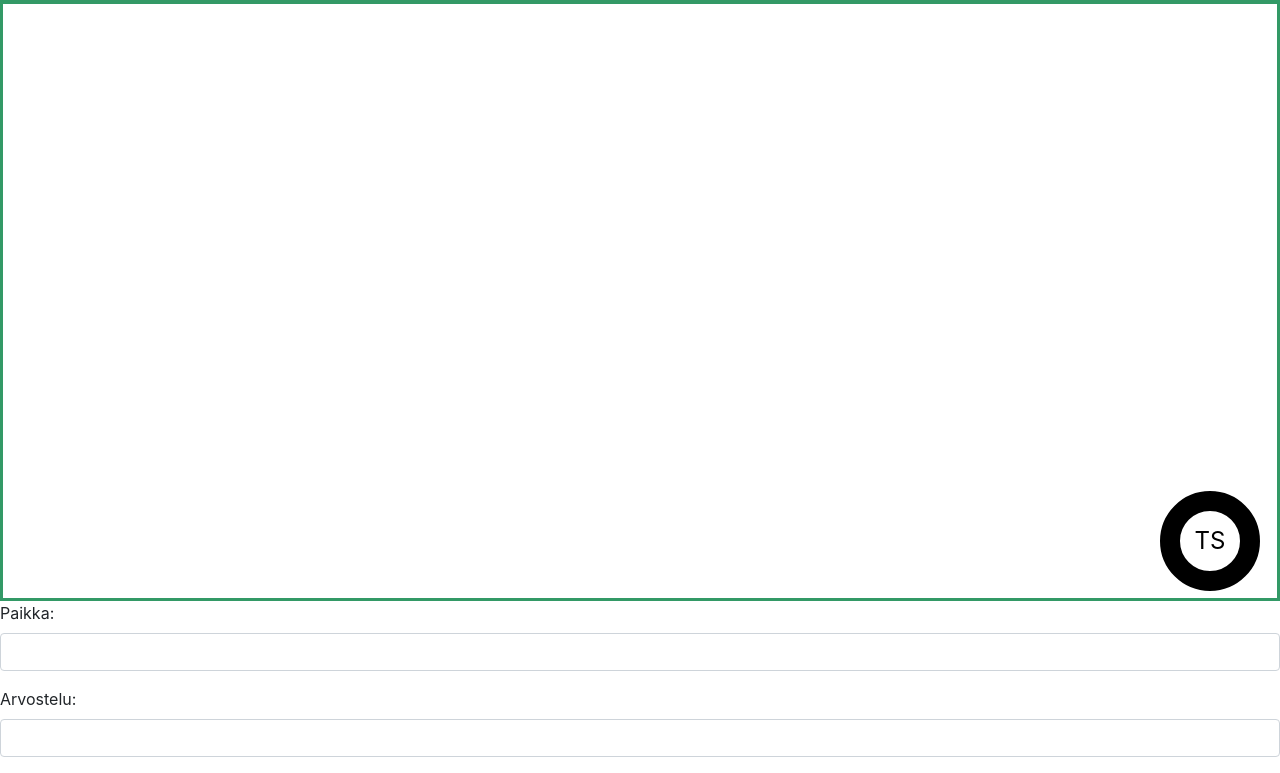
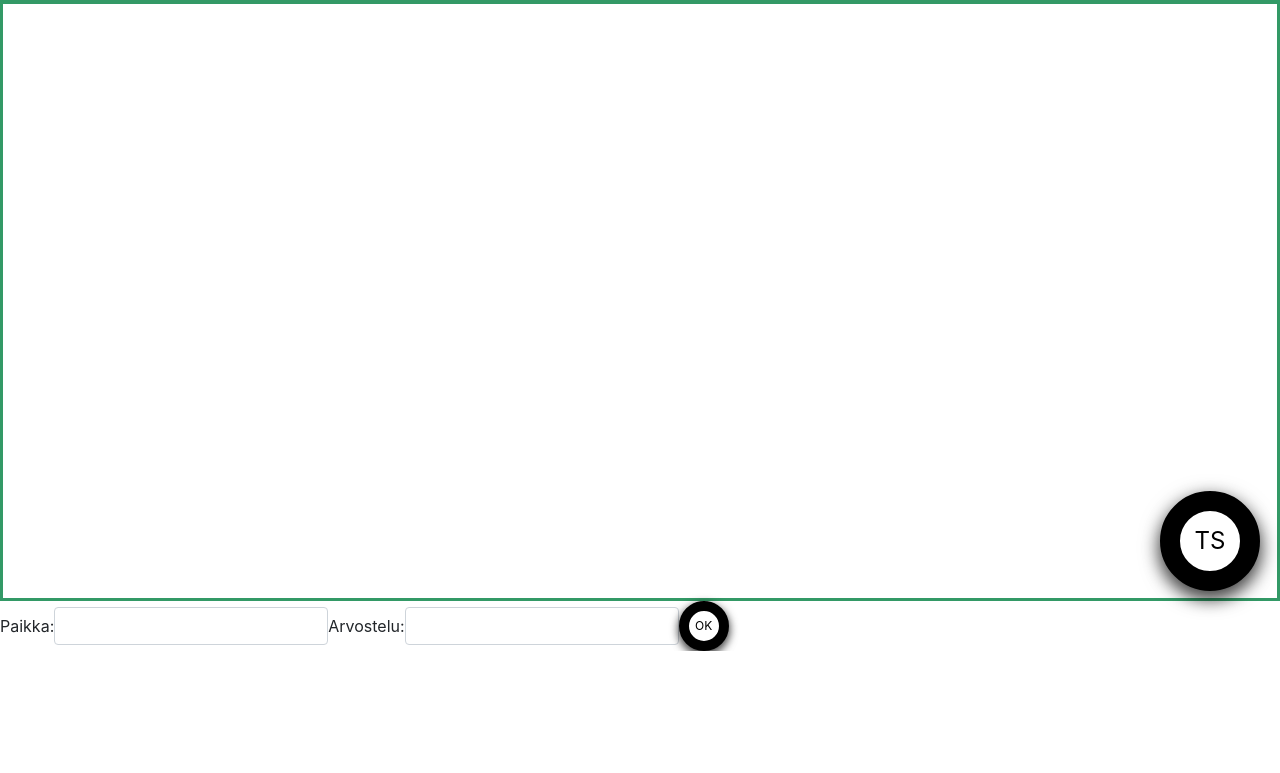
Before and after one commit to suvisyrjalainen/2020_kevat_black_belt_kartta, a plain HTML site: page index.html in a window 1280 px wide. Both pictures are taken after a click on the button "TS". Shown: the part 159-932 px from the top of the page. After the commit the page ends 810 px from the top, so only its background shows below. Drawn offline with nearby package versions, Linux system fonts and the light colour scheme.

Commit message:
kevään muutokset

```diff
--- a/css/kartat.css
+++ b/css/kartat.css
@@ -11,7 +11,7 @@
   margin-top: 2vh;
   color: #339966;
   font-family: cursive;
-  font-size: 8vh;;
+  font-size: 8vh;
 }
 
 #kartta{
@@ -32,6 +32,18 @@
   bottom: 50px;
   right: 20px;
   font-size: 24px;
+  box-shadow: 0 8px 16px 0 rgba(0,0,0,0.5), 0 6px 20px 0 rgba(0,0,0,0.5);
+}
+
+.ok_nappi{
+  height: 50px;
+  width: 50px;
+  background-color: white;
+  border: solid;
+  border-radius: 25px;
+  border-width: 10px;
+  font-size: 12px;
+  box-shadow: 0 4px 9px 0 rgba(0,0,0,0.5), 0 3px 10px 0 rgba(0,0,0,0.5);
 }
 
 #arvostelulomake{
--- a/index.html
+++ b/index.html
@@ -4,6 +4,7 @@
     <meta charset="utf-8">
     <meta name="viewport" content="width=device-width, initial-scale=1.0">
     <title>Black belttien karttaprojekti 2020</title>
+    <link rel="icon" href="https://storage.needpix.com/rsynced_images/icon-2073971_1280.png">
 
     <link rel="stylesheet" href="https://unpkg.com/leaflet@1.6.0/dist/leaflet.css">
 
@@ -42,15 +43,18 @@
   </div>
 
   <div id="arvostelulomake">
-    <form>
+    <form class="form-inline">
       <div class="form-group">
           <label for="paikka">Paikka:</label>
           <input type="text" class="form-control" id="paikka">
       </div>
+
       <div class="form-group">
           <label for="arvostelu">Arvostelu:</label>
           <input type="text" class="form-control" id="arvostelu">
+          <button onclick="kirjoita_kartalle()" type="button" class="ok_nappi">OK</button>
       </div>
+      <!--<button type="button" class="ok_nappi">OK</button>-->
     </form>
   </div>
 
--- a/js/kartat.js
+++ b/js/kartat.js
@@ -1,3 +1,7 @@
+var map;
+var latitude;
+var longitude;
+
 function valmista(){
 
   if("geolocation" in navigator) {
@@ -5,12 +9,12 @@ function valmista(){
   navigator.geolocation.getCurrentPosition(function(position) {
       console.log(position);
 
-      var latitude = position.coords.latitude;
-      var longitude = position.coords.longitude;
+      latitude = position.coords.latitude;
+      longitude = position.coords.longitude;
 
 
 
-    var map = L.map('kartta').setView([latitude, longitude], 13);
+    map = L.map('kartta').setView([latitude, longitude], 13);
 
     L.tileLayer('https://{s}.tile.openstreetmap.org/{z}/{x}/{y}.png', {
         attribution: '&copy; <a href="https://www.openstreetmap.org/copyright">OpenStreetMap</a> contributors'
@@ -30,3 +34,15 @@ function tallenna_sijainti() {
   sijaintilomake.style.display = "block";
 
 }
+
+function kirjoita_kartalle(){
+  var paikka = document.getElementById("paikka").value;
+  var arvostelu = document.getElementById("arvostelu").value;
+  console.log(paikka);
+  console.log(arvostelu);
+
+  L.marker([latitude, longitude]).addTo(map)
+  .bindPopup(paikka + "<br>" + arvostelu)
+  .openPopup();
+
+}
```
